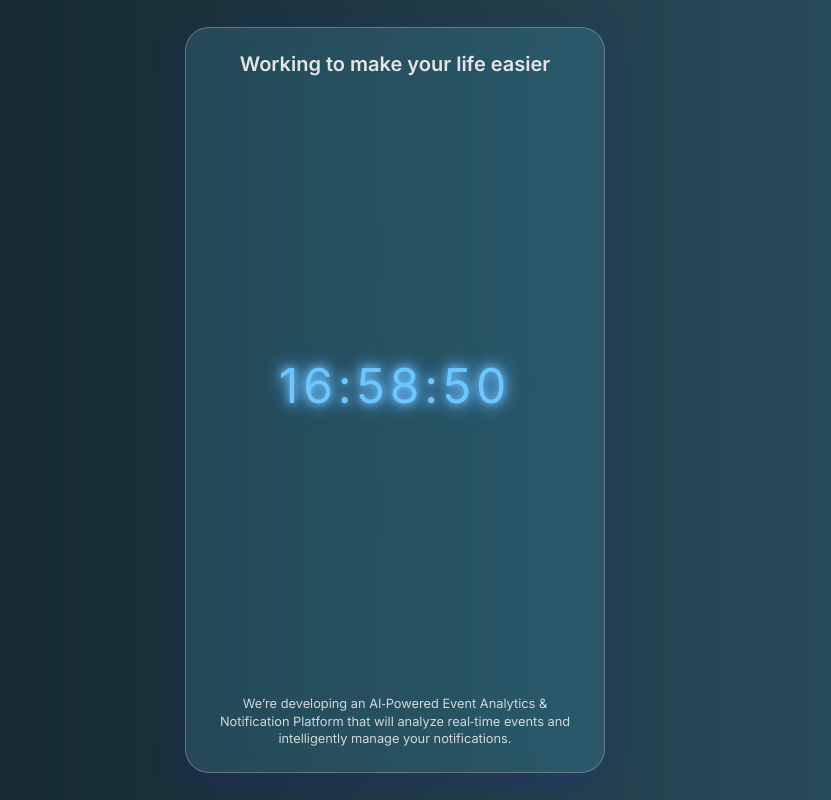
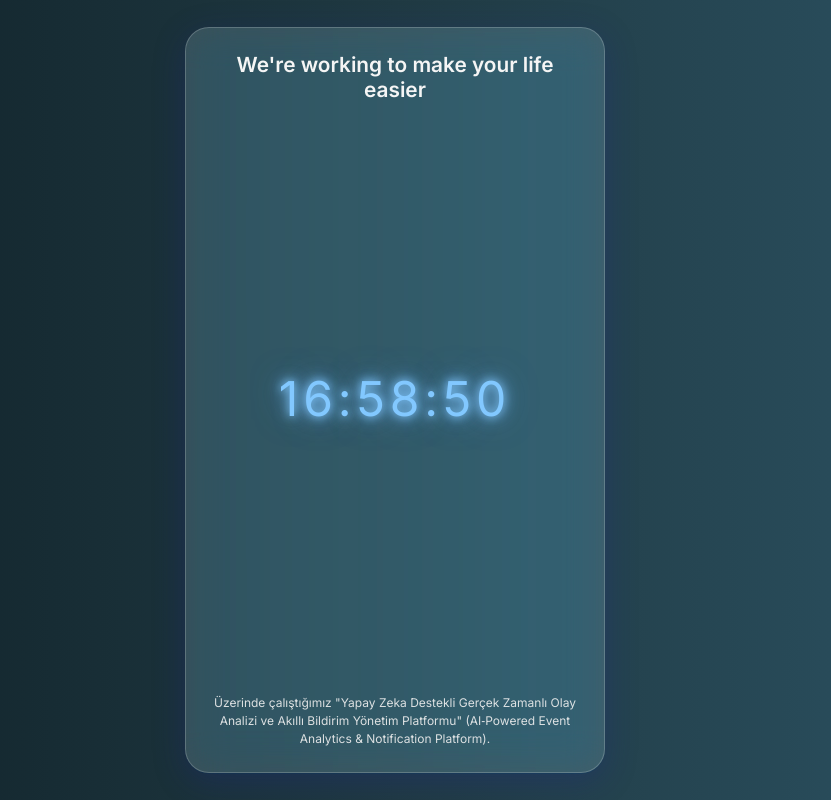
Before and after one commit to furkanbey01/proje-web-sitesi, a plain HTML site: page index.html in a window 1280 px wide. Shown: the whole page, without its empty margins (245-1076 px from the left). Drawn offline with Linux system fonts and the light colour scheme.

Commit message:
Enhance theme to more refined frosted glass style and update info text

```diff
--- a/index.html
+++ b/index.html
@@ -33,29 +33,29 @@
             width: 100%;
             max-width: 420px;
             aspect-ratio: 9 / 16;
-            /* Refined border and radius for a sleek glass card */
-            border: 1px solid rgba(255, 255, 255, 0.25);
+            /* Border and radius for a refined frosted-glass card */
+            border: 1px solid rgba(255, 255, 255, 0.2);
             border-radius: 1.5rem;
-            /* Frosted glass background with slight tint */
-            background: rgba(255, 255, 255, 0.1);
-            backdrop-filter: blur(10px) saturate(180%);
-            -webkit-backdrop-filter: blur(10px) saturate(180%);
-            /* Subtle shadow to lift the card without overpowering */
-            box-shadow: 0 8px 32px 0 rgba(31, 38, 135, 0.37);
+            /* Frosted glass background with slightly higher opacity for a pronounced effect */
+            background: rgba(255, 255, 255, 0.15);
+            backdrop-filter: blur(20px) saturate(180%);
+            -webkit-backdrop-filter: blur(20px) saturate(180%);
+            /* Softer shadow to enhance the floating appearance */
+            box-shadow: 0 8px 32px 0 rgba(31, 38, 135, 0.3);
             display: flex;
             flex-direction: column;
             justify-content: space-between;
             padding: 1.5rem;
-            animation: slideDown 1s ease-out forwards;
+            animation: slideDown 1.2s ease-out forwards;
             opacity: 0;
         }
 
         .phone .welcome {
-            font-size: 1.25rem;
+            font-size: 1.3rem;
             font-weight: 600;
             text-align: center;
             margin-bottom: 1rem;
-            color: #e5e5e5;
+            color: #f5f5f5;
         }
 
         .phone #clock {
@@ -63,16 +63,17 @@
             text-align: center;
             letter-spacing: 0.1em;
             margin: 1rem 0;
-            color: #6ec6ff; /* gentle neon blue */
-            text-shadow: 0 0 8px #6ec6ff, 0 0 16px #6ec6ff, 0 0 24px #4d8cff;
+            /* Soft cool blue reminiscent of Apple’s accent colors */
+            color: #82c8ff;
+            text-shadow: 0 0 8px #82c8ff, 0 0 16px #82c8ff, 0 0 32px #3c76be;
         }
 
         .phone .info {
-            font-size: 0.8rem;
+            font-size: 0.75rem;
             text-align: center;
-            color: rgba(240, 240, 240, 0.85);
+            color: rgba(240, 240, 240, 0.9);
             margin-top: 1rem;
-            line-height: 1.4;
+            line-height: 1.5;
         }
 
         /* Removed old #clock styles; now defined within .phone */
@@ -94,10 +95,10 @@
     <!-- Phone-shaped container for mobile friendly design -->
     <div class="phone">
         <!-- Updated welcome message to a friendly English phrase conveying our mission -->
-        <div class="welcome">Working to make your life easier</div>
+        <div class="welcome">We're working to make your life easier</div>
         <div id="clock">00:00:00</div>
         <div class="info">
-            We’re developing an AI‑Powered Event Analytics & Notification Platform that will analyze real‑time events and intelligently manage your notifications.
+            Üzerinde çalıştığımız "Yapay Zeka Destekli Gerçek Zamanlı Olay Analizi ve Akıllı Bildirim Yönetim Platformu" (AI‑Powered Event Analytics & Notification Platform).
         </div>
     </div>
 
```
